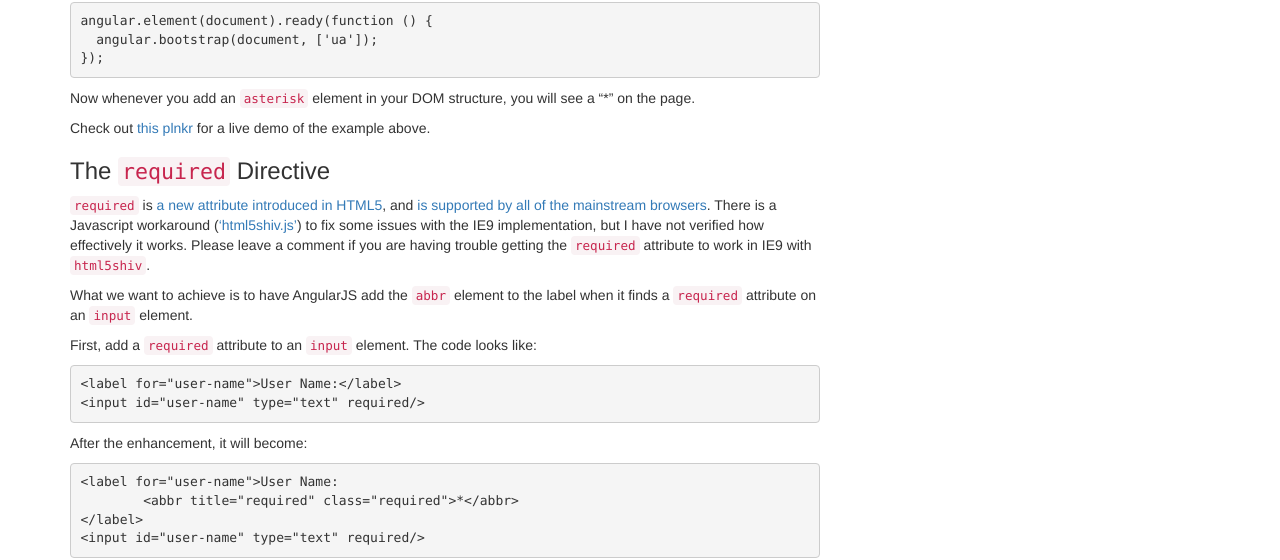
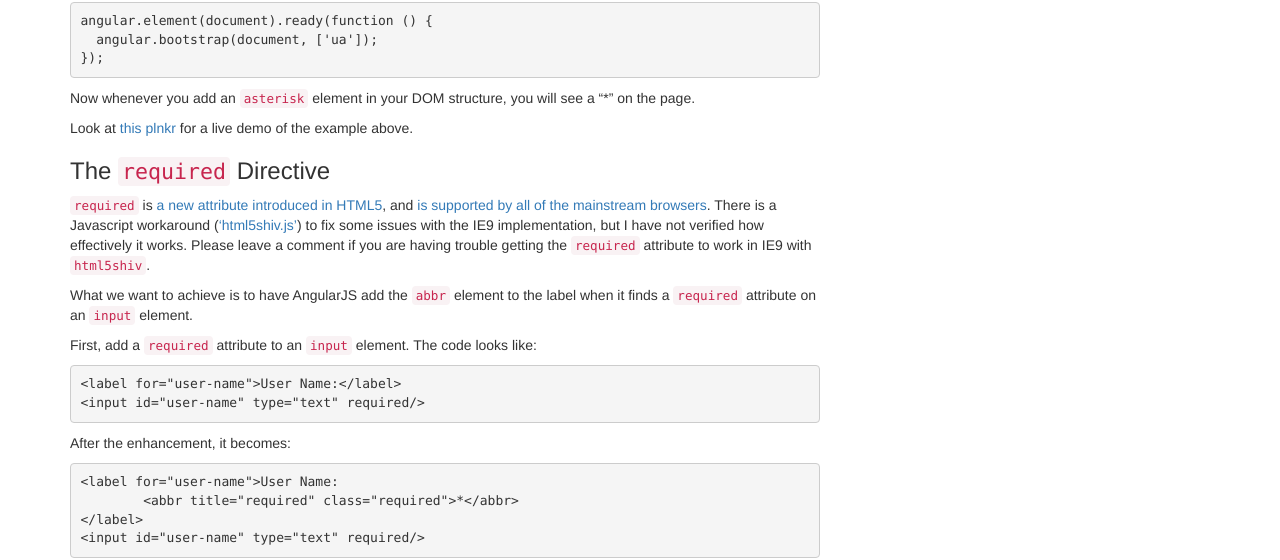
Before and after one commit to 10QueensRoad/10queensroad-staging, a Jekyll site: the page built from _posts/2013-11-15-achieve-usability-and-accessibility-with-angularjs-1.md, in a window 1280 px wide and 900 px high, scrolled down 1045 px. Shown: the part 140-700 px from the top of the window. Built offline with Jekyll 4.4.1, drawn with Linux system fonts in a browser that asks for light colours; nearby versions of some CDN libraries; library files that are not in the unit come from our copies; Markdown is read by kramdown in place of the engine named in the settings; comment, search, counter and statistics services are not loaded.

Commit message:
Update 2013-11-15-achieve-usability-and-accessibility-with-angularjs-1.md
Review by PM

```diff
--- a/_posts/2013-11-15-achieve-usability-and-accessibility-with-angularjs-1.md
+++ b/_posts/2013-11-15-achieve-usability-and-accessibility-with-angularjs-1.md
@@ -68,7 +68,7 @@ angular.element(document).ready(function () {
 
 Now whenever you add an `asterisk` element in your DOM structure, you will see a "\*" on the page.
 
-Check out [this plnkr](http://plnkr.co/edit/kIIBicQklGuZVDblkw0Z?p=preview) for a live demo of the example above.
+Look at [this plnkr](http://plnkr.co/edit/kIIBicQklGuZVDblkw0Z?p=preview) for a live demo of the example above.
 
 ### The `required` Directive
 
@@ -82,7 +82,7 @@ First, add a `required` attribute to an `input` element. The code looks like:
 <input id="user-name" type="text" required/>
 {% endhighlight %}
 
-After the enhancement, it will become:
+After the enhancement, it becomes:
 {% highlight html %}
 <label for="user-name">User Name:
 	<abbr title="required" class="required">*</abbr>
```
